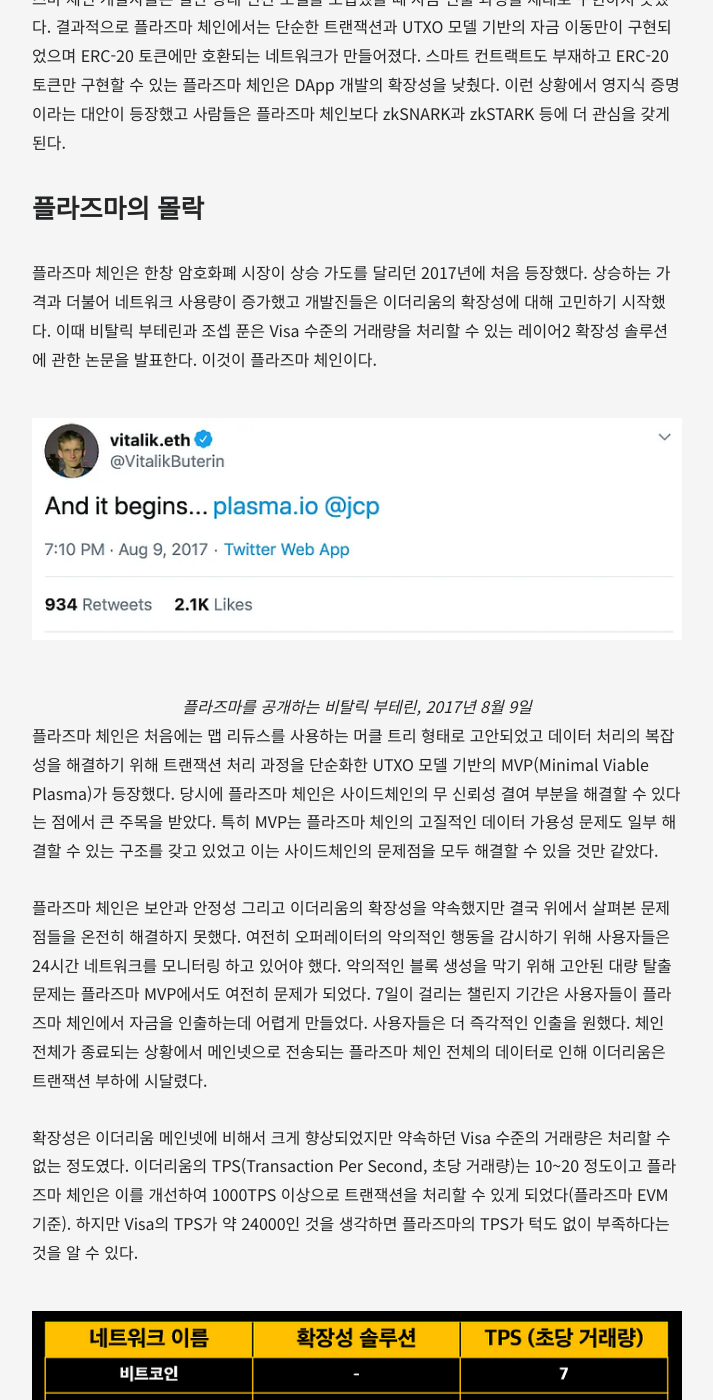
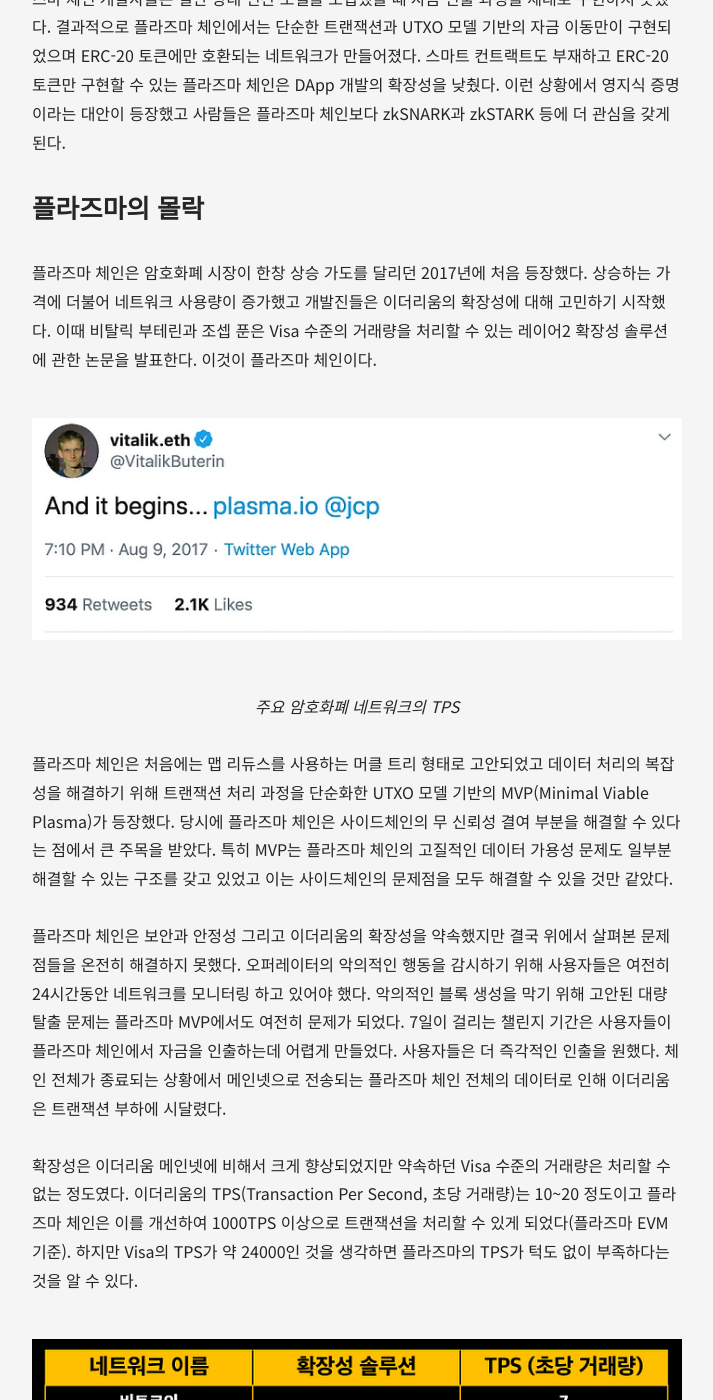
Before and after one commit to Girdled-Armadilo/Girdled-Armadilo.github.io, a Jekyll site: the page built from all_collections/_posts/2024-10-20-테스트.md, in a window 1280 px wide and 1400 px high, scrolled down 4205 px. Shown: the whole window, without its empty margins (283-996 px from the left). Built offline with Jekyll 4.4.1, drawn with Linux system fonts in a browser that asks for light colours; some of the changed text lies outside the part shown.

Commit message:
image and post

```diff
--- a/all_collections/_posts/2024-10-20-테스트.md
+++ b/all_collections/_posts/2024-10-20-테스트.md
@@ -53,28 +53,31 @@ categories: [blockchain, etherium]
 단지 데이터 가용성 문제 해결을 위한 UTXO 모델 채택으로 스마트 컨트랙트를 이용하지 못하는 것은 아니다. 일반 상태 연산 모델을 플라즈마 체인에 구현할 시 사용자는 자신의 자산을 온전히 보존하지 못할 가능성이 존재한다. 또한  오퍼레이터에 의해 계좌의 잔고에 오류가 발생할 수 있다. 플라즈마 체인 개발자들은 일반 상태 연산 모델을 도입했을 때 자금 인출 과정을 제대로 구현하지 못했다. 결과적으로 플라즈마 체인에서는 단순한 트랜잭션과 UTXO 모델 기반의 자금 이동만이 구현되었으며 ERC-20 토큰에만 호환되는 네트워크가 만들어졌다. 스마트 컨트랙트도 부재하고 ERC-20 토큰만 구현할 수 있는 플라즈마 체인은 DApp 개발의 확장성을 낮췄다. 이런 상황에서 영지식 증명이라는 대안이 등장했고 사람들은 플라즈마 체인보다 zkSNARK과 zkSTARK 등에 더 관심을 갖게 된다.
 
 ### 플라즈마의 몰락
-플라즈마 체인은 한창 암호화폐 시장이 상승 가도를 달리던 2017년에 처음 등장했다. 상승하는 가격과 더불어 네트워크 사용량이 증가했고 개발진들은 이더리움의 확장성에 대해 고민하기 시작했다. 이때 비탈릭 부테린과 조셉 푼은 Visa 수준의 거래량을 처리할 수 있는 레이어2 확장성 솔루션에 관한 논문을 발표한다. 이것이 플라즈마 체인이다.
+플라즈마 체인은 암호화폐 시장이 한창 상승 가도를 달리던 2017년에 처음 등장했다. 상승하는 가격에 더불어 네트워크 사용량이 증가했고 개발진들은 이더리움의 확장성에 대해 고민하기 시작했다. 이때 비탈릭 부테린과 조셉 푼은 Visa 수준의 거래량을 처리할 수 있는 레이어2 확장성 솔루션에 관한 논문을 발표한다. 이것이 플라즈마 체인이다.
 
-![vitalik](/assets/images/vitalik_with_Plasma.png)
-<center>
-<em>
-플라즈마를 공개하는 비탈릭 부테린, 2017년 8월 9일
-</em>
-</center>
+<p align="center">
+ <img src = "/assets/images/vitalik_with_Plasma.png">
+    <center>
+    <em>
+    주요 암호화폐 네트워크의 TPS
+    </em>
+    </center>
+</p>
 
-플라즈마 체인은 처음에는 맵 리듀스를 사용하는 머클 트리 형태로 고안되었고 데이터 처리의 복잡성을 해결하기 위해 트랜잭션 처리 과정을 단순화한 UTXO 모델 기반의 MVP(Minimal Viable Plasma)가 등장했다. 당시에 플라즈마 체인은 사이드체인의 무 신뢰성 결여 부분을 해결할 수 있다는 점에서 큰 주목을 받았다. 특히 MVP는 플라즈마 체인의 고질적인 데이터 가용성 문제도 일부 해결할 수 있는 구조를 갖고 있었고 이는 사이드체인의 문제점을 모두 해결할 수 있을 것만 같았다.
+플라즈마 체인은 처음에는 맵 리듀스를 사용하는 머클 트리 형태로 고안되었고 데이터 처리의 복잡성을 해결하기 위해 트랜잭션 처리 과정을 단순화한 UTXO 모델 기반의 MVP(Minimal Viable Plasma)가 등장했다. 당시에 플라즈마 체인은 사이드체인의 무 신뢰성 결여 부분을 해결할 수 있다는 점에서 큰 주목을 받았다. 특히 MVP는 플라즈마 체인의 고질적인 데이터 가용성 문제도 일부분 해결할 수 있는 구조를 갖고 있었고 이는 사이드체인의 문제점을 모두 해결할 수 있을 것만 같았다.
 
-플라즈마 체인은 보안과 안정성 그리고 이더리움의 확장성을 약속했지만 결국 위에서 살펴본 문제점들을 온전히 해결하지 못했다. 여전히 오퍼레이터의 악의적인 행동을 감시하기 위해 사용자들은 24시간 네트워크를 모니터링 하고 있어야 했다. 악의적인 블록 생성을 막기 위해 고안된 대량 탈출 문제는 플라즈마 MVP에서도 여전히 문제가 되었다. 7일이 걸리는 챌린지 기간은 사용자들이 플라즈마 체인에서 자금을 인출하는데 어렵게 만들었다. 사용자들은 더 즉각적인 인출을 원했다. 체인 전체가 종료되는 상황에서 메인넷으로 전송되는 플라즈마 체인 전체의 데이터로 인해 이더리움은 트랜잭션 부하에 시달렸다.
+플라즈마 체인은 보안과 안정성 그리고 이더리움의 확장성을 약속했지만 결국 위에서 살펴본 문제점들을 온전히 해결하지 못했다. 오퍼레이터의 악의적인 행동을 감시하기 위해 사용자들은 여전히 24시간동안 네트워크를 모니터링 하고 있어야 했다. 악의적인 블록 생성을 막기 위해 고안된 대량 탈출 문제는 플라즈마 MVP에서도 여전히 문제가 되었다. 7일이 걸리는 챌린지 기간은 사용자들이 플라즈마 체인에서 자금을 인출하는데 어렵게 만들었다. 사용자들은 더 즉각적인 인출을 원했다. 체인 전체가 종료되는 상황에서 메인넷으로 전송되는 플라즈마 체인 전체의 데이터로 인해 이더리움은 트랜잭션 부하에 시달렸다.
 
 확장성은 이더리움 메인넷에 비해서 크게 향상되었지만 약속하던 Visa 수준의 거래량은 처리할 수 없는 정도였다. 이더리움의 TPS(Transaction Per Second, 초당 거래량)는 10~20 정도이고 플라즈마 체인은 이를 개선하여 1000TPS 이상으로 트랜잭션을 처리할 수 있게 되었다(플라즈마 EVM 기준). 하지만 Visa의 TPS가 약 24000인 것을 생각하면 플라즈마의 TPS가 턱도 없이 부족하다는 것을 알 수 있다.
 
-
-![TPS](/assets/images/TPS.png)
-<center>
-<em>
-주요 암호화폐 네트워크의 TPS
-</em>
-</center>
+<p align="center">
+ <img src = "/assets/images/TPS.png">
+    <center>
+    <em>
+    주요 암호화폐 네트워크의 TPS
+    </em>
+    </center>
+</p>
 
 이후 플라즈마 캐시(Plasma Cash)가 등장했다. 플라즈마 캐시는 UTXO 모델이 아닌 대체 불가능한 토큰(NFT)을 활용했다. 네트워크의 자산이 모두 NFT 형태로 표시된다. 따라서 사용자는 자산 증명을 기존 UTXO 모델보다 훨씬 쉽게 할 수 있다. 악의적인 트랜잭션 생성도 방지할 수 있으며 사용자는 네트워크 전체가 아닌 자신이 소유하고 있는 토큰만 모니터링하면 된다. 플라즈마 캐시는 오퍼레이터가 악의적인 행동을 감행할 때 쉽게 자금 인출을 할 수 있도록 대화형 챌린지 시스템도 도입했고 새로운 머클 트리 구조를 도입해서 토큰 증명을 더욱 쉽게 할 수 있게 됐다.
 
@@ -84,12 +87,12 @@ categories: [blockchain, etherium]
 
 <p align="center">
  <img src = "/assets/images/channel.png">
+    <center>
+    <em>
+    올해 올라온 글 하나를 제외하고 2019년 이후로는 개발자 커뮤니티에서는 플라즈마에 대한 논의가 진행되지 않고 있다. 사진: ethresear.ch
+    </em>
+    </center>
 </p>
-<center>
-<em>
-올해 올라온 글 하나를 제외하고 2019년 이후로는 개발자 커뮤니티에서는 플라즈마에 대한 논의가 진행되지 않고 있다. 사진: ethresear.ch
-</em>
-</center>
 
 ### 대체 솔루션의 등장
 새로운 확장성 솔루션으로 등장한 롤업(Rollup)은 플라즈마의 문제점을 해결할 수 있었다. 특히 비탈릭 부테린이 영지식 증명과 롤업을 결합하여 제시한 zk-Rollup (영지식 롤업)은 플라즈마 체인의 데이터 가용성 문제를 해결하면서 위에서 이야기한 문제를 풀 수 있었다.
@@ -101,4 +104,4 @@ categories: [blockchain, etherium]
 또한 롤업이 이더리움에 트랜잭션 데이터를 저장하는 중에 비용이 발생한다. 롤업으로 처리한 트랜잭션은 메인넷에 calldata라는 형태로 업로드되는데 이 calldata를 사용하는 비용이 그 용량에 비례해서 커진다. (1바이트 = 16gas) 영지식 롤업의 경우 영지식 증명할 때마다 계산 비용이 발생하고 zk-SNARK의 경우 검증 당 최대 350,000 gas가 소요될 때도 있다. 옵티미스틱 롤업도 사기 증명 과정에서 온체인 증인 확인 등에 비용이 추가로 소모된다. 그러나 앞으로 이더리움 네트워크에 댕크 샤딩(Dank Sharding)과 PBS가 적용된다면 롤업을 이용한 확장성과 함께 검증인 비용처리 문제도 해결될 것으로 보인다.
 
 
-_[원문 이더리움 플라즈마 톺아보기](https://academy.gopax.co.kr/ideorium-peulrajeuma-plasma-topabogi/)_
+_[원문: 이더리움 플라즈마 톺아보기](https://academy.gopax.co.kr/ideorium-peulrajeuma-plasma-topabogi/)_
```
Also changed, not shown: other parts of all_collections/_posts/2024-10-20-테스트.md (+1 -1 lines).
